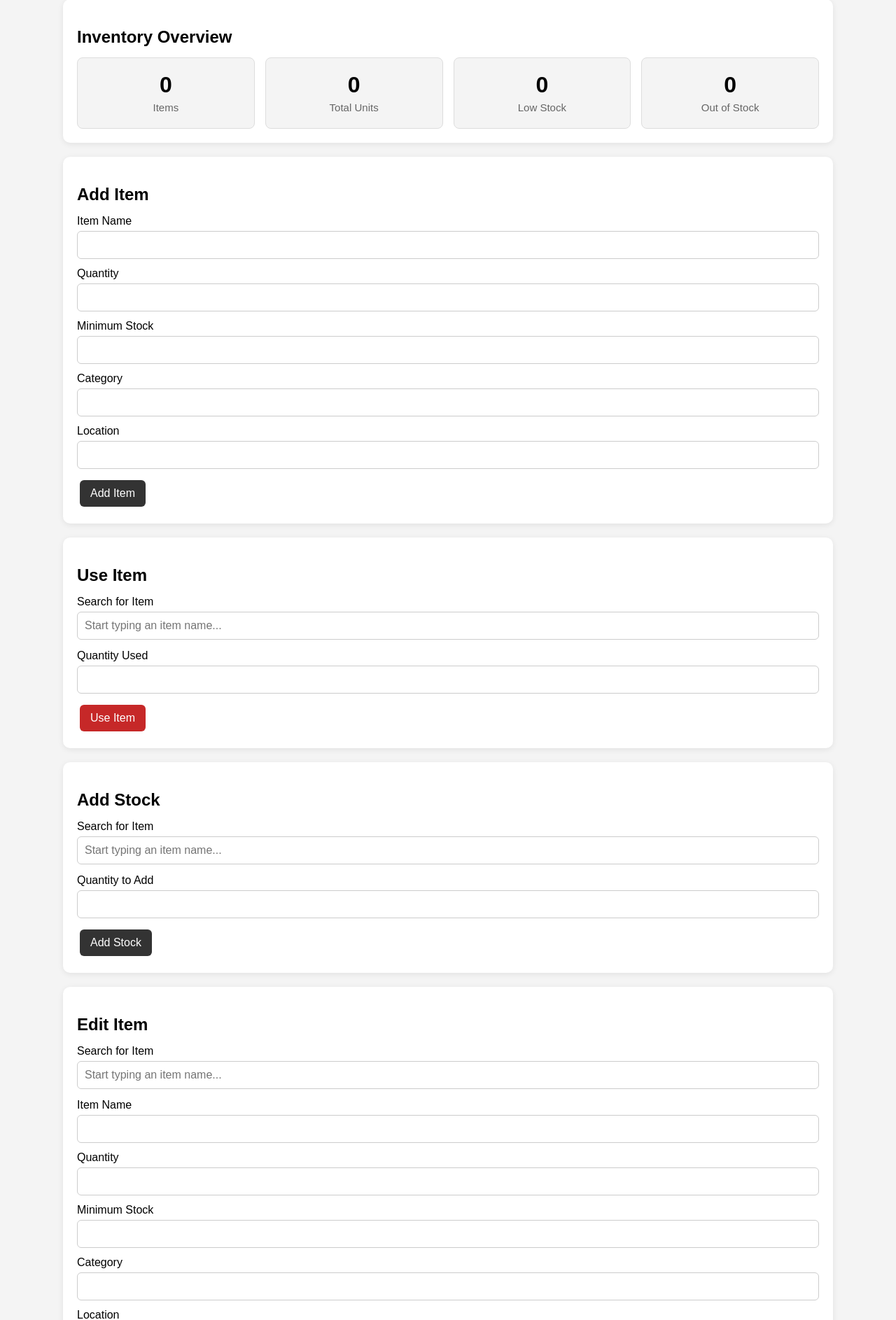
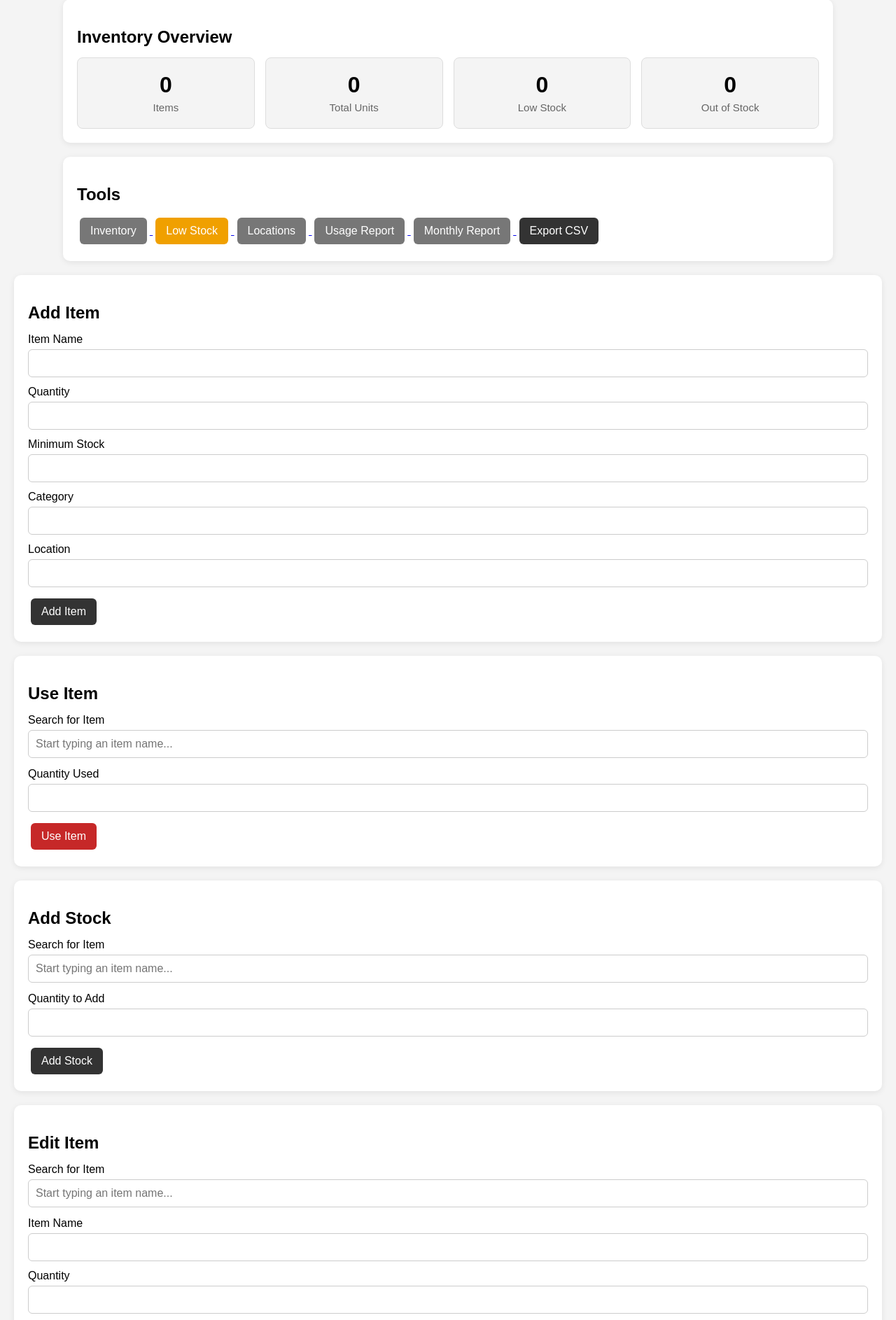
Before and after one commit to pribe41-svg/Custer-estate-inventory, a Flask app: page / in a window 1280 px wide. Shown: the part 94-1980 px from the top of the page at 70% size. Run offline with Flask 3, Linux system fonts and the light colour scheme; data that the repository does not hold is empty; some libraries are stand-ins or nearby versions.

Commit message:
Add collapsabble inventory

```diff
--- a/templates/index.html
+++ b/templates/index.html
@@ -218,6 +218,53 @@
 
     </div>
 
+</div>
+
+<!-- ================================================= -->
+<!-- TOOLS -->
+<!-- ================================================= -->
+
+<div class="card">
+
+    <h2>Tools</h2>
+
+    <a href="/">
+        <button type="button" class="secondary">
+            Inventory
+        </button>
+    </a>
+
+    <a href="/low-stock">
+        <button type="button" class="warning">
+            Low Stock
+        </button>
+    </a>
+
+    <a href="/locations">
+        <button type="button" class="secondary">
+            Locations
+        </button>
+    </a>
+
+    <a href="/usage-report">
+        <button type="button" class="secondary">
+            Usage Report
+        </button>
+    </a>
+
+    <a href="/monthly-report">
+        <button type="button" class="secondary">
+            Monthly Report
+        </button>
+    </a>
+
+    <a href="/export-csv">
+        <button type="button" class="primary">
+            Export CSV
+        </button>
+    </a>
+
+</div>
 </div>
 
 
@@ -712,7 +759,13 @@
 
 <div class="card">
 
-    <h2>Inventory</h2>
+    <details>
+
+        <summary style="cursor: pointer; font-size: 20px; font-weight: bold;">
+            Inventory
+        </summary>
+
+        <div style="margin-top: 15px;">
 
             {% if inventory %}
 
@@ -785,6 +838,11 @@
             {% endif %}
 
         </div>
+
+    </details>
+
+</div>
+
 
 
 <!-- ================================================= -->
```
Lines whose indentation alone changed are shown as unchanged.
